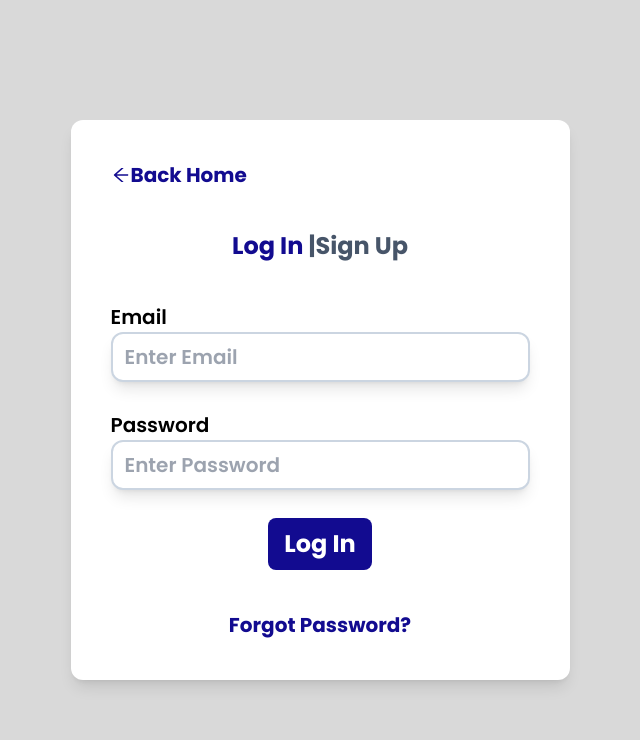
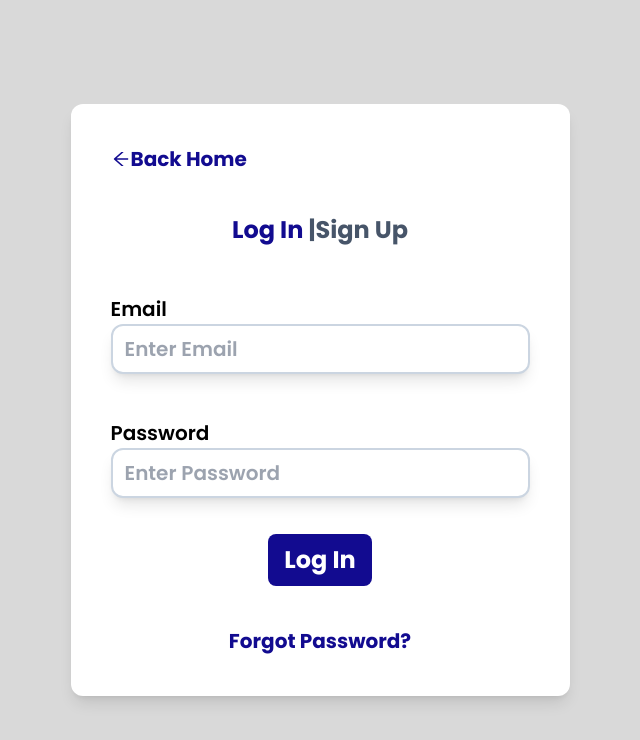
Before and after one commit to synonim789/tech-haven, a React (Vite) app in the folder frontend/tech-haven/: page /login in a window 1280 px wide. Shown: the top 740 px of the page, without its empty margins (320-960 px from the left). Built offline with nearby package versions, Linux system fonts and the light colour scheme; no server answers.

Commit message:
add margin to FormInput

```diff
--- a/frontend/tech-haven/src/components/FormInput.tsx
+++ b/frontend/tech-haven/src/components/FormInput.tsx
@@ -1,19 +1,19 @@
 type FormInputProps = {
   name: string
   type: string
-  error: string | undefined
+  error?: string | undefined
   register: any
 }
 
 const FormInput = ({ name, type, error, register }: FormInputProps) => {
   return (
-    <div className="flex flex-col w-full text-[20px] font-semibold cursor-pointer capitalize">
+    <div className="flex flex-col w-full text-[20px] font-semibold cursor-pointer capitalize my-2">
       <label htmlFor={name} id={name}>
         {name}
       </label>
       <input
         type={type}
-        className="px-3 py-2 border-[2px] border-solid border-slate-300 shadow-lg rounded-xl placeholder:capitalize"
+        className="px-3 py-2 border-[2px] border-solid border-slate-300 shadow-lg rounded-xl placeholder:capitalize "
         placeholder={`Enter ${name}`}
         {...register}
       />
```
